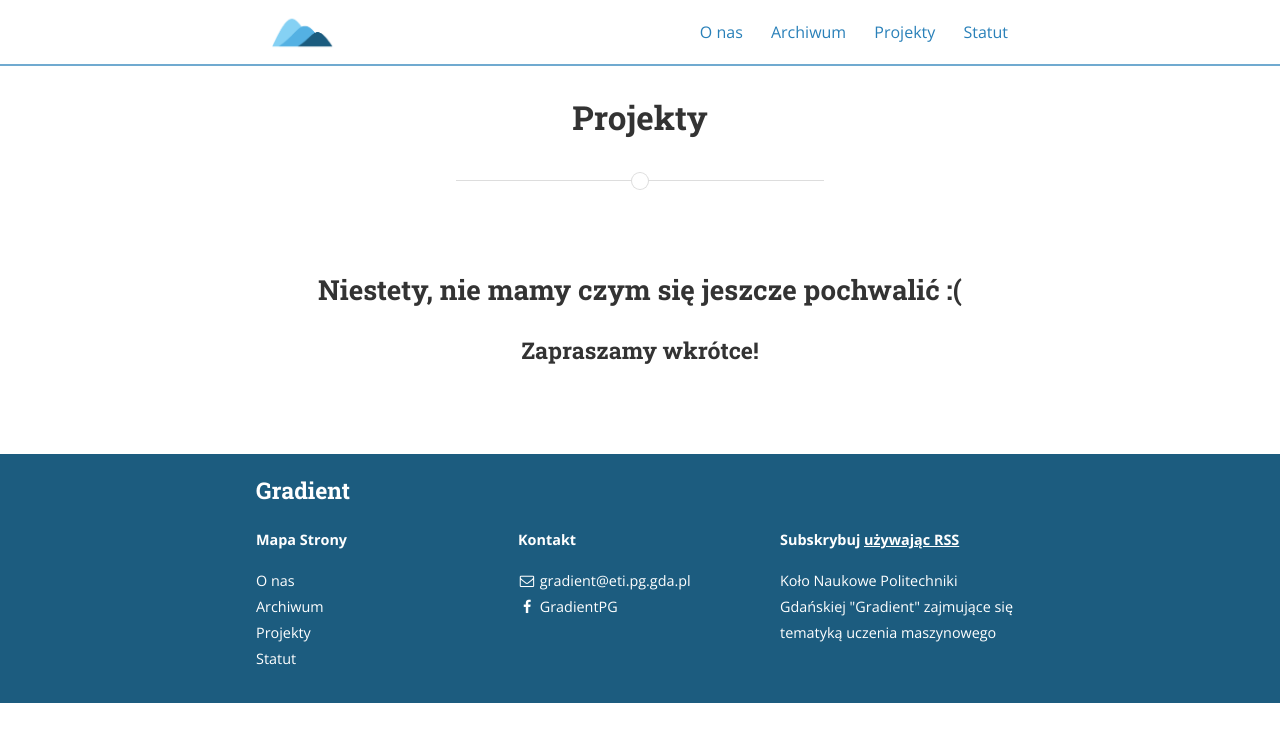
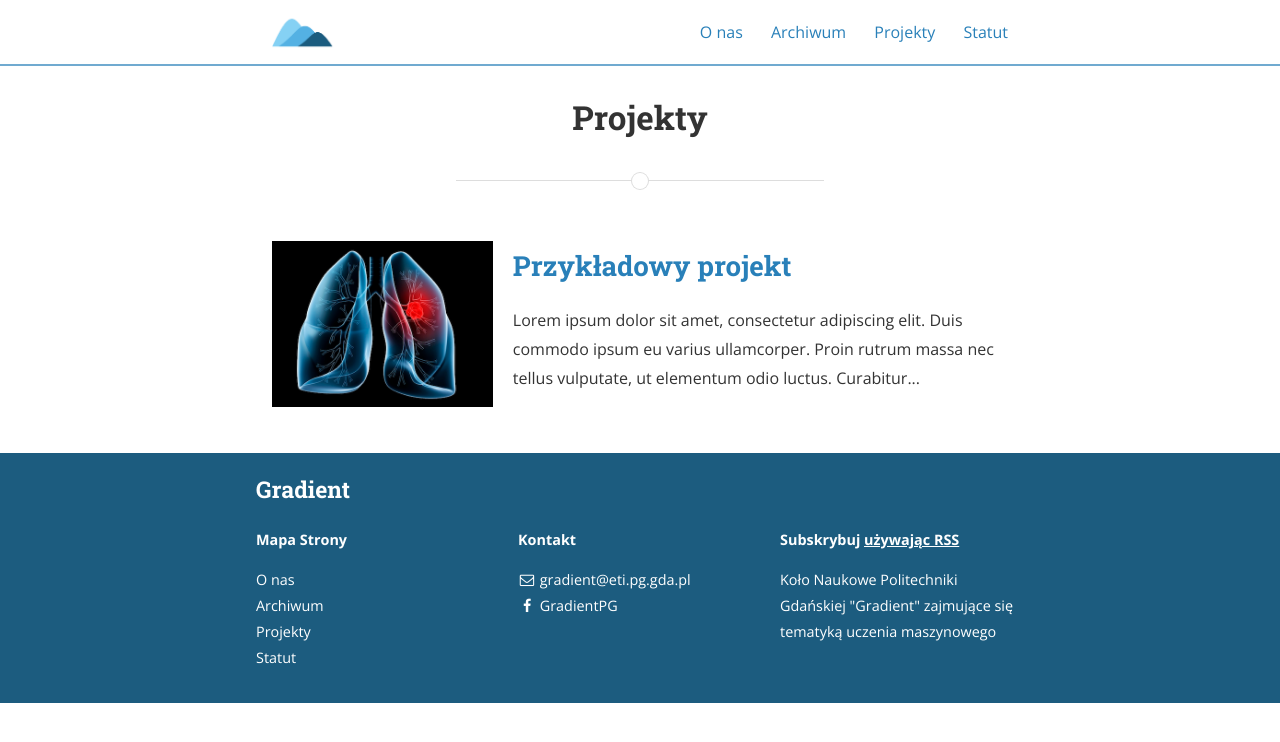
Before and after one commit to jpowie01/GradientPG, a Jekyll site: the page built from projects.html, in a window 1280 px wide. Shown: the top 742 px of the page. Built offline with Jekyll 4.4.1, drawn with Linux system fonts in a browser that asks for light colours; nearby versions of some CDN libraries; a style sheet for code colours, icons or effects is not loaded.

Commit message:
Dalsze spolszczanie i przykladowy projekt

```diff
--- a/_config.yml
+++ b/_config.yml
@@ -27,7 +27,7 @@ markdown: kramdown
 paginate: 5
 paginate_path: "/page:num/"
 inter_post_navigation: false
-highlightjs_theme: "monokai-sublime"
+highlightjs_theme: "darcula"
 
 # Archive settings (see https://github.com/jekyll/jekyll-archives/)
 jekyll-archives:
--- a/_layouts/post.html
+++ b/_layouts/post.html
@@ -17,7 +17,7 @@ layout: default
 {% unless page.cover %} {% include page_divider.html %} {% endunless %}
 
 <section class="post-meta">
-  <div class="post-date">{{ page.date | date_to_long_string }}</div>
+  <div class="post-date">{{ page.date | date: "%d/%m/%Y" }}</div>
   <div class="post-categories">
   {% if page.categories.size > 0 %}w {% for cat in page.categories %}
     {% if site.jekyll-archives %}
--- /dev/null
+++ b/_posts/2017-03-22-przykladowy-projekt.markdown
@@ -0,0 +1,43 @@
+---
+layout: post
+title:  "Przykładowy projekt"
+date:   2017-03-26 12:00:00
+author: Jakub Powierza
+categories: Projekty
+tags:	python siec-neuronowa konwolucja
+cover:  "/assets/przykladowy_projekt.jpg"
+miniature: "/assets/przykladowy_projekt.mini.jpg"
+---
+
+Lorem ipsum dolor sit amet, consectetur adipiscing elit. Duis commodo ipsum eu varius ullamcorper. Proin rutrum massa nec tellus vulputate, ut elementum odio luctus. Curabitur non cursus est. Vestibulum non turpis in augue elementum faucibus ut ac tellus. Donec quis rutrum orci. Fusce quis purus in ex dignissim elementum id eu ipsum.
+
+## Wstęp
+Aenean elit ante, elementum nec mi pellentesque, dictum viverra orci. Vestibulum ante ipsum primis in faucibus orci luctus et ultrices posuere cubilia Curae; Quisque sit amet lacus gravida, volutpat nisi a, posuere massa. Pellentesque ac nunc sodales, malesuada felis et, mollis libero. Mauris maximus, urna sed bibendum pretium, nibh nisl ornare justo, eu tristique purus neque quis mi. Nam ultricies faucibus dui, a lobortis magna elementum sit amet.
+
+## Nagłówek
+Morbi tempus, neque lobortis ultrices finibus, dolor lacus dapibus ante, vel ultrices mauris velit eget neque. Sed sem lectus, mattis id arcu vitae, placerat elementum libero. Integer luctus at metus in molestie. Interdum et malesuada fames ac ante ipsum primis in faucibus. Donec vel lacus libero. Proin facilisis aliquet vestibulum. Interdum et malesuada fames ac ante ipsum primis in faucibus. Donec sed ultricies nisl. Vivamus non ex a est rhoncus gravida. Maecenas sodales ex libero, nec molestie purus luctus quis. Mauris mi eros, convallis a nibh eget, volutpat pellentesque mauris. Morbi sit amet augue quis urna congue luctus eu non nunc. Fusce eu cursus velit, sed posuere quam.
+
+{% highlight python %}
+@random_decorator
+def sum_of_two_numbers(first, second):
+    """Take two numbers and return their sum
+
+    :param first: First number
+    :param second: Second number
+    :return: Sum of these two numbers
+    """
+    return first + second
+
+value = sum_of_two_numbers(1, 5)
+print('Sum of 1 and 5 is {}.'.format(value))
+{% endhighlight %}
+
+Donec quis rutrum orci.
+
+{% highlight bash %}
+$ python path/to/this/script.py
+Sum of 1 and 5 is 6.
+{% endhighlight %}
+
+## Podsumowanie
+Aliquam erat volutpat. Nunc interdum consequat massa quis placerat. Mauris ante elit, finibus eget metus ut, luctus fermentum diam. Mauris convallis nunc metus, quis imperdiet erat consequat sit amet. Donec sodales sapien quis purus maximus, lacinia rhoncus justo fringilla. Aliquam in est risus. Cras sit amet nisl sollicitudin, euismod augue quis, luctus velit. Integer sagittis magna dui, vel molestie ipsum lacinia eget. Vivamus molestie sem pulvinar ex pellentesque, sed fringilla augue ultrices.
--- a/_posts/2017-03-26-spotkanie.markdown
+++ b/_posts/2017-03-26-spotkanie.markdown
@@ -3,7 +3,7 @@ layout: post
 title:  "Spotkanie #01 - 27.03.2017"
 date:   2017-03-26 12:00:00
 author: Jakub Powierza
-categories: Spotkanie
+categories: Spotkania
 tags:	spotkanie agenda
 cover:  "/assets/budynek_eti.jpg"
 ---
--- a/index.html
+++ b/index.html
@@ -24,7 +24,7 @@ layout: default
     </section>
 	<p><a class="btn btn-sm btn-primary" href="{{ post.url | prepend: site.baseurl }}" role="button">Czytaj dalej <i class="fa fa-arrow-circle-right"></i></a>
     <section class="post-meta">
-      <div class="post-date">{{ post.date | date: "%B %-d, %Y" }}</div>
+      <div class="post-date">{{ post.date | date: "%d/%m/%Y" }}</div>
       <div class="post-categories">
       {% if post.categories.size > 0 %}w {% for cat in post.categories %}
         {% if site.jekyll-archives %}
@@ -66,7 +66,7 @@ layout: default
       <i class="fa fa-angle-double-left fa-stack-1x fa-inverse"></i>
     </span>
 		{% endif %}
-		<span class="page-number">Page {{ paginator.page }} of {{ paginator.total_pages }}</span>
+		<span class="page-number">Strona {{ paginator.page }} z {{ paginator.total_pages }}</span>
 		{% if paginator.next_page %}
 		<a class="newer-posts" href="{{ site.baseurl }}/page{{paginator.next_page}}">
       <span class="fa-stack fa-lg">
--- a/posts.html
+++ b/posts.html
@@ -6,7 +6,7 @@ permalink: /posts/
 
 {% for category in site.categories %}
   {% capture cat %}{{ category | first }}{% endcapture %}
-  {% if cat != "Project" %}
+  {% if cat != "Projekty" %}
   <h2 id="{{cat}}">{{ cat | capitalize }}</h2>
   {% for desc in site.descriptions %}
     {% if desc.cat == cat %}
@@ -19,7 +19,7 @@ permalink: /posts/
       <strong>
         <a href="{{ post.url | prepend: site.baseurl }}">{{ post.title }}</a>
       </strong>
-      <span class="post-date">- {{ post.date | date_to_long_string }}</span>
+      <span class="post-date">- {{ post.date | date: "%d/%m/%Y" }}</span>
     </li>
   {% endfor %}
   </ul>
--- a/projects.html
+++ b/projects.html
@@ -4,17 +4,17 @@ title: Projekty
 permalink: /projekty/
 ---
 
-{% if site.categories.Project %}
-	<ul class="post-list">
-		{% for post in site.categories.Project %}
+{% if site.categories.Projekty %}
+	<ul class="post-list" style="margin-bottom: 20px;">
+		{% for post in site.categories.Projekty %}
 			<li style="padding: 10px 0; display: flex;">
-				<img src="{{ post.minicover | prepend: site.baseurl }}" style="width: 30%; margin-right: 20px; float: left;" />
+				<img src="{{ post.miniature | prepend: site.baseurl }}" style="width: 30%; margin-right: 20px; float: left;" />
 				<section style="width: 70%;">
 					<h2>
 						<a class="post-link" href="{{ post.url | prepend: site.baseurl }}">{{ post.title }}</a>
 					</h2>
 					<section class="post-excerpt" itemprop="description">
-						<p>{{ post.description | strip_html | truncatewords: 25 }}</p>
+						<p>{{ post.excerpt | strip_html | truncatewords: 25 }}</p>
 					</section>
 				</section>
 			</li>
```
Also changed, not shown: assets/przykladowy_projekt.jpg (added), assets/przykladowy_projekt.mini.jpg (added), 2 other files.
